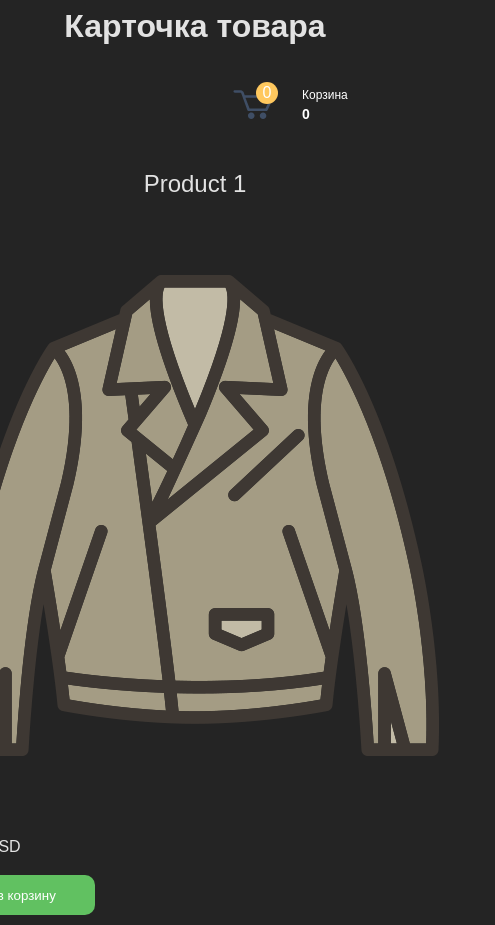
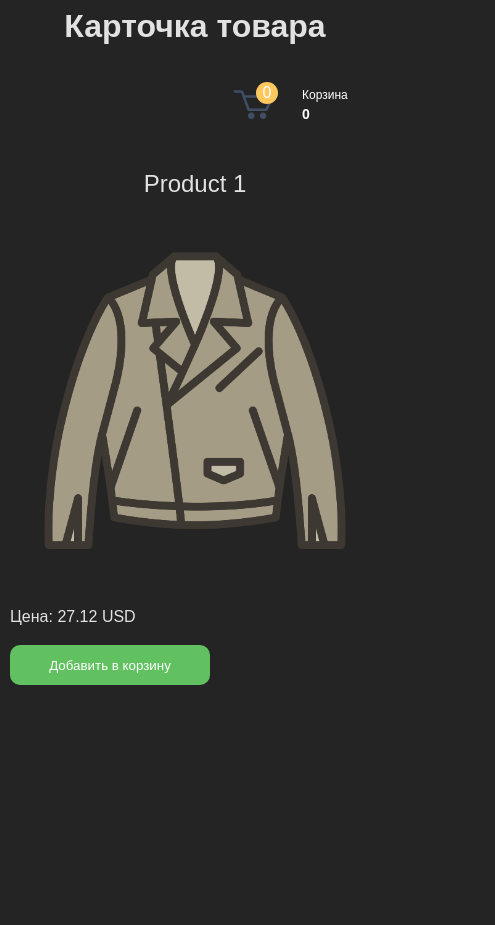
Before and after one commit to mvodev/aaccent, a React (Vite) app: page /1 in a window 390 px wide. Shown: the whole page, 495 px wide, since content can reach past the window. After the commit the page ends 844 px from the top, so only its background shows below. Built offline with nearby package versions, Linux system fonts and the light colour scheme.

Commit message:
add styles into product page to be responsive and cart page

```diff
--- a/src/main.tsx
+++ b/src/main.tsx
@@ -7,6 +7,7 @@ import NotFound from './pages/NotFound';
 import ProductPage from './pages/ProductPage';
 import {store} from './store/store';
 import { Provider } from 'react-redux';
+import CartPage from './pages/CartPage';
 
 ReactDOM.createRoot(document.getElementById('root') as HTMLElement).render(
   <React.StrictMode>
@@ -15,6 +16,7 @@ ReactDOM.createRoot(document.getElementById('root') as HTMLElement).render(
         <Routes>
           <Route path='/' element={<MainPage/>} />
           <Route path='/:id' element={<ProductPage/>} />
+          <Route path='/cart' element={<CartPage/>} />
           <Route path='*' element={<NotFound />}/>
         </Routes>
       </BrowserRouter>
--- /dev/null
+++ b/src/pages/CartPage.tsx
@@ -0,0 +1,9 @@
+import './CartPage.scss';
+
+const CartPage = () => {
+  return (
+    <h1>Cart Page</h1>
+  )
+}
+
+export default CartPage;
--- a/src/pages/ProductPage.scss
+++ b/src/pages/ProductPage.scss
@@ -24,7 +24,11 @@
 
   &__img {
     max-width: 600px;
+    width: 100%;
     object-fit: cover;
+    img {
+      width: 100%;
+    }
   }
 
   &__add {
```
Also changed, not shown: src/pages/CartPage.scss (added).
